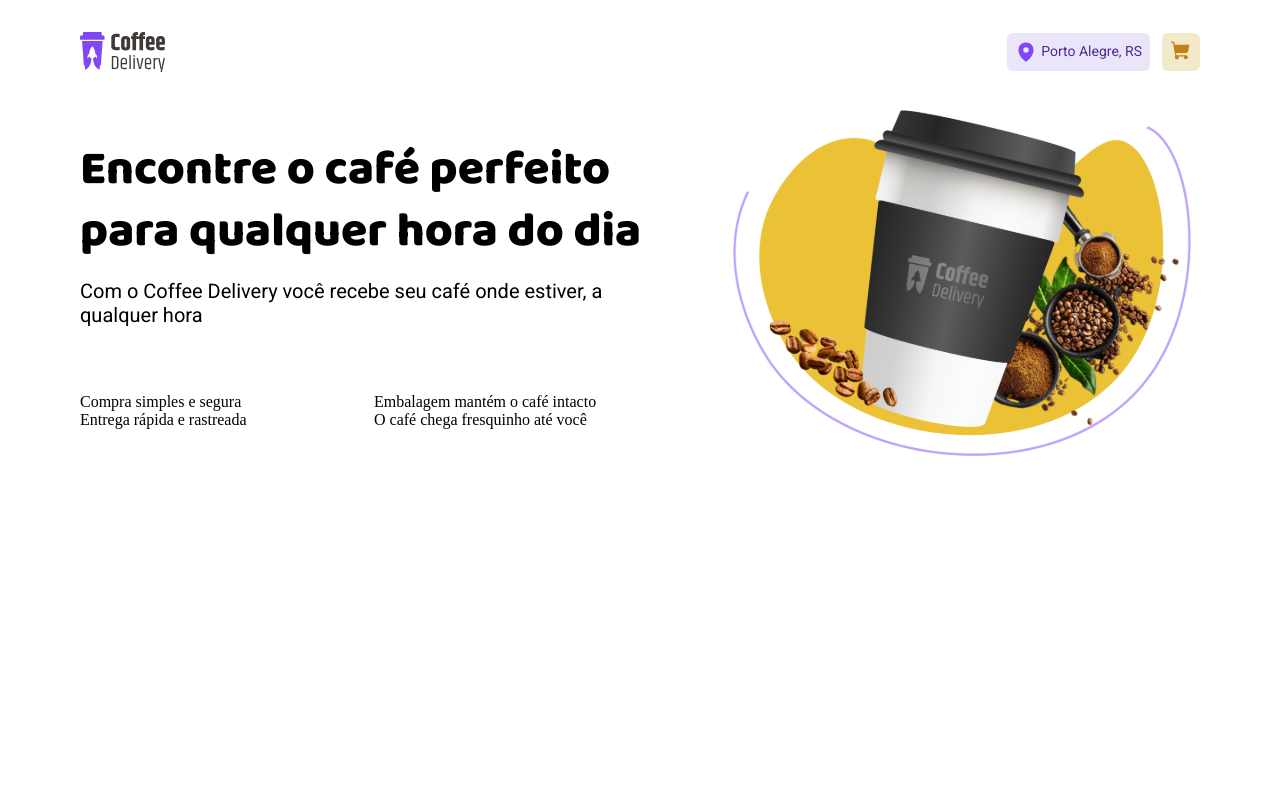
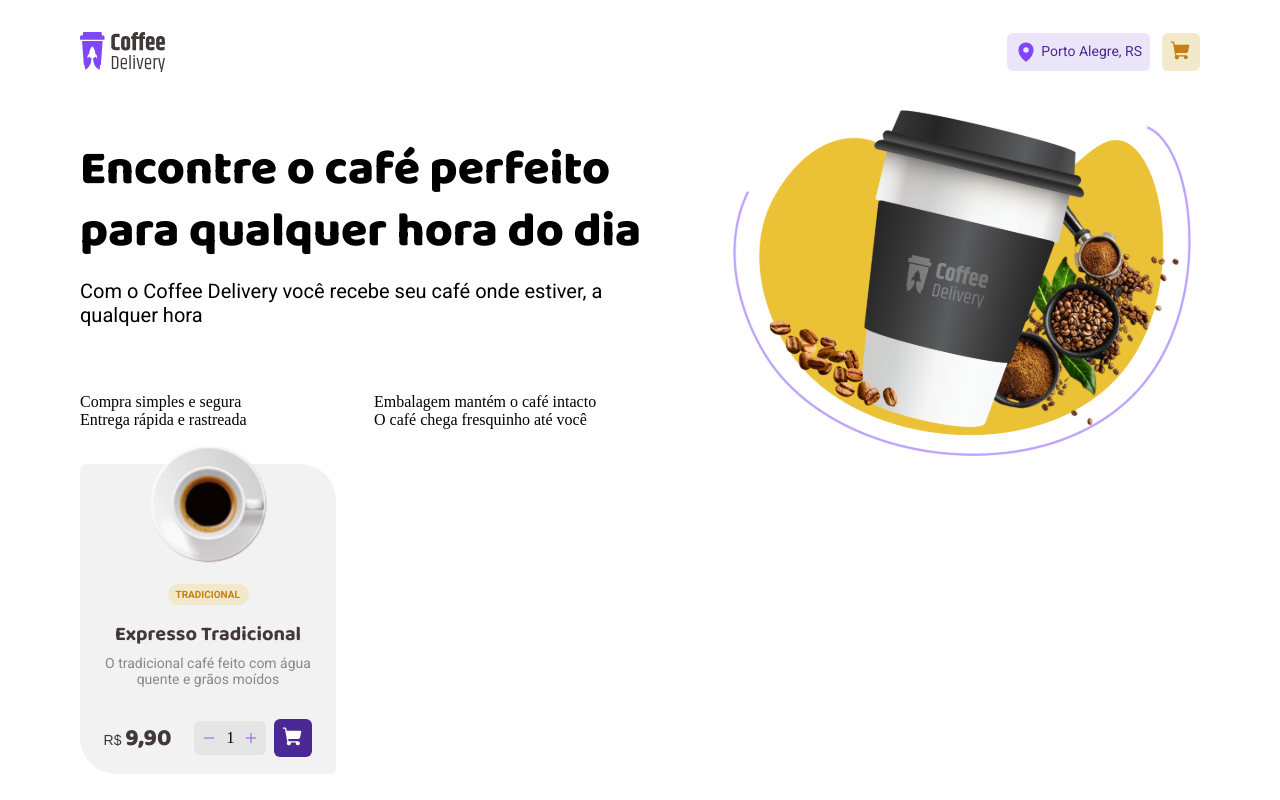
Before and after one commit to pinheiroduda/coffee-delivery-challenge-ignite, a React (Vite) app: page / in a window 1280 px wide. Built offline with nearby package versions, Linux system fonts and the light colour scheme.

Commit message:
feat: creates coffee card

```diff
--- /dev/null
+++ b/src/components/ProductCard/index.tsx
@@ -0,0 +1,28 @@
+import { Minus, Plus, ShoppingCart } from 'phosphor-react'
+import { useTheme } from 'styled-components'
+import Expresso from '../../assets/Expresso.svg'
+import { Card, CoffeeCounter, CoffeeDescription, CoffeeName, CoffeePrice, CoffeeType, PriceContainer, ShoppingButton } from './styles'
+
+export function ProductCard() {
+  const theme = useTheme()
+
+  return (
+    <Card>
+    <img src={Expresso} alt="" />
+    <CoffeeType>Tradicional</CoffeeType>
+    <CoffeeName>Expresso Tradicional</CoffeeName>
+    <CoffeeDescription>O tradicional café feito com água quente e grãos moídos</CoffeeDescription>
+    <PriceContainer>
+      <CoffeePrice>R$ <span>9,90</span></CoffeePrice>
+        <CoffeeCounter>
+          <Minus size={14} weight="duotone" color={theme['purple-400']}/>
+          <p>1</p>
+          <Plus size={14} weight="duotone" color={theme['purple-400']}/>
+        </CoffeeCounter>
+        <ShoppingButton>
+          <ShoppingCart size={22} weight="fill" color={theme['white']}/>
+        </ShoppingButton>
+    </PriceContainer>
+  </Card>
+  )
+}
--- /dev/null
+++ b/src/components/ProductCard/styles.ts
@@ -0,0 +1,106 @@
+import styled from "styled-components";
+
+export const Card = styled.div`
+  position: absolute;
+  width: 256px;
+  height: 310px;
+  padding: 0 1.25rem;
+  border-radius: 6px 36px;
+  display: flex;
+  flex-direction: column;
+  align-items: center;
+
+  background: ${props => props.theme['gray-200']};
+
+  >img {
+    position: relative;
+    top: -20px;
+    width: 120px;
+    height: 120px;
+  }
+`
+
+export const CoffeeType = styled.p`
+  width: 81px;
+  height: 21px;
+  padding: 4px 8px;
+  border-radius: 100px;
+
+  font-family: 'Roboto', sans-serif;
+  font-size: 0.625rem;
+  font-weight: 700;
+  line-height: 13px;
+  text-transform: uppercase;
+
+  background: ${props => props.theme['yellow-100']};
+  color: ${props => props.theme['yellow-800']};
+`
+
+export const CoffeeName = styled.h2`
+  margin: 1rem 0 0.5rem;
+
+  font-family: 'Baloo 2', sans-serif;
+  font-size: 1.25rem;
+  font-weight: 700;
+  line-height: 26px;
+
+  color: ${props => props.theme['gray-800']};
+`
+
+export const CoffeeDescription = styled.h2`
+  margin-bottom: 2rem;
+
+  font-family: 'Roboto', sans-serif;
+  font-size: 0.875rem;
+  font-weight: 400;
+  // line-height: 26px;
+  text-align: center;
+
+  color: ${props => props.theme['gray-600']};
+`
+
+export const PriceContainer = styled.div`
+  display: flex;
+  align-items: center;
+  justify-content: space-between;
+`
+
+export const CoffeePrice = styled.p`
+  margin-top: 1px;
+
+  font-family: 'Regular', sans-serif;
+  font-size: 0.875rem;
+  font-weight: 400;
+  line-height: 18.2px;
+
+  color: ${props => props.theme['gray-800']};
+
+  >span{
+    font-family: 'Baloo 2', sans-serif;
+    font-size: 1.5rem;
+    font-weight: 800;
+    line-height: 31.2px;
+
+    color: ${props => props.theme['gray-800']};
+  }
+`
+
+export const CoffeeCounter = styled.div`
+  width: 72px;
+  display: flex;
+  align-items: center;
+  justify-content: space-between;
+  margin: 0 8px 0 23px;
+  padding: 8px;
+  border-radius: 6px;
+
+  background: ${props => props.theme['gray-400']};
+`
+
+export const ShoppingButton = styled.button`
+  width: 2.375rem;
+  height: 2.375rem;
+  background: ${props => props.theme['purple-800']};
+  border: none;
+  border-radius: 6px;
+`
--- a/src/pages/Home/index.tsx
+++ b/src/pages/Home/index.tsx
@@ -1,11 +1,13 @@
 import { Cover } from "../../components/Cover";
 import { Header } from "../../components/Header";
+import { ProductCard } from "../../components/ProductCard";
 
 export function Home() {
   return (
     <>
       <Header />
       <Cover />
+      <ProductCard />
     </>
   )
 }
```
